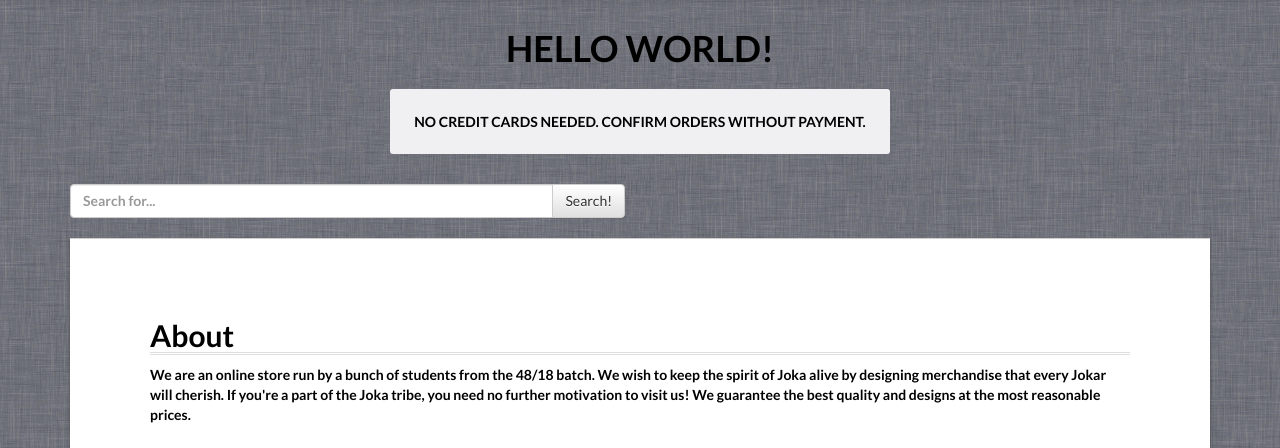
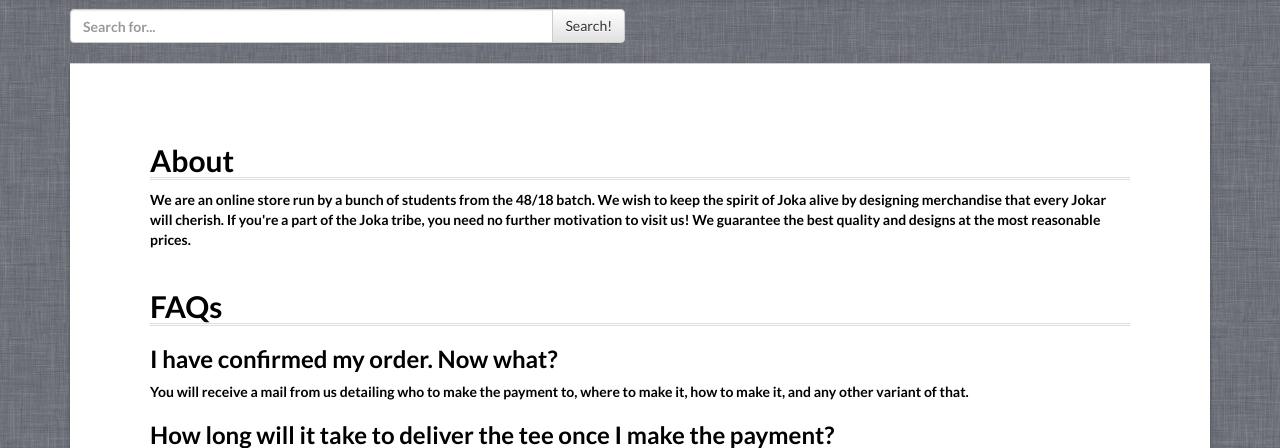
Before and after one commit to abzaloid/bestprice, a Python web app: template templates/about.html in a window 1280 px wide. Shown: the part 61-509 px from the top of the page. Run offline with Jinja, Linux system fonts and the light colour scheme; the template is opened without the code that fills it, so the values that code supplies are empty; some libraries are stand-ins or nearby versions.

Commit message:
small change

```diff
--- a/templates/base.html
+++ b/templates/base.html
@@ -69,14 +69,6 @@
 
 
 <div class="container">
-  <div class="tagline">
-      <h1>Hello World!</h1>
-  </div>
-  <div id="notice">
-      <h5><a href="/about#faq">No credit cards needed. Confirm orders without payment.</a></h5>
-  </div>
-
-
  <div class="row">
   <div class="col-lg-6">
     <div class="input-group">
```
